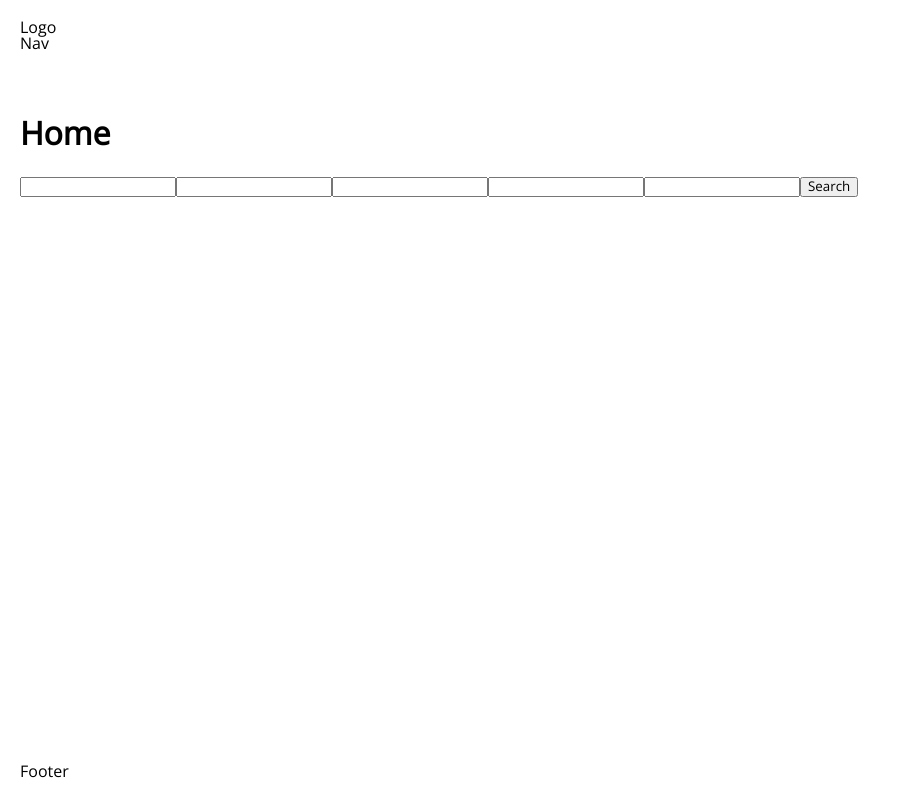
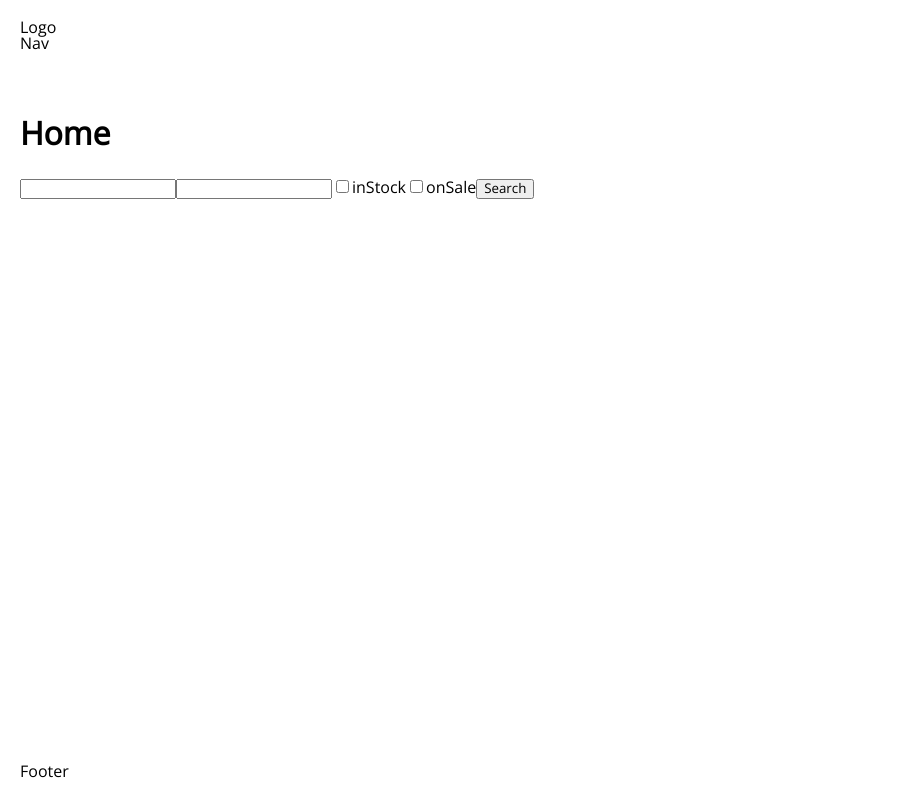
Before and after one commit to jardenna/filter, a React (Vite) app: page / in a window 1280 px wide. Shown: the whole page, without its empty margins (0-901 px from the left). Built offline with nearby package versions, Linux system fonts and the light colour scheme.

Commit message:
checkboxes

```diff
--- a/src/hooks/useSearchParamValue.ts
+++ b/src/hooks/useSearchParamValue.ts
@@ -1,21 +1,34 @@
+/* eslint-disable @typescript-eslint/no-unused-expressions */
 import { useSearchParams } from 'react-router';
 
-export const useSearchParamsValue = (fields: string[]) => {
+type FieldType = 'text' | 'checkbox';
+
+export type FieldConfig = {
+  key: string;
+  type: FieldType;
+};
+
+export const useSearchParamsValue = (fields: FieldConfig[]) => {
   const [searchParams, setSearchParams] = useSearchParams();
 
-  const values: Record<string, string> = {};
-  fields.forEach((key) => {
-    values[key] = searchParams.get(key) ?? '';
+  const values: Record<string, string | boolean> = {};
+  fields.forEach(({ key, type }) => {
+    values[key] =
+      type === 'checkbox'
+        ? searchParams.has(key)
+        : (searchParams.get(key) ?? '');
   });
 
-  const setValue = (key: string, newValue: string) => {
-    const newParams = new URLSearchParams(searchParams.toString());
-    if (newValue) {
-      newParams.set(key, newValue);
+  const setValue = (key: string, value: string | boolean) => {
+    const next = new URLSearchParams(searchParams.toString());
+
+    if (typeof value === 'boolean') {
+      value ? next.set(key, '1') : next.delete(key);
     } else {
-      newParams.delete(key);
+      value ? next.set(key, value) : next.delete(key);
     }
-    setSearchParams(newParams);
+
+    setSearchParams(next);
   };
 
   return { values, setValue };
--- a/src/pages/HomePage.tsx
+++ b/src/pages/HomePage.tsx
@@ -1,4 +1,6 @@
-import useSearchParamsValue from '../hooks/useSearchParamValue';
+import useSearchParamsValue, {
+  FieldConfig,
+} from '../hooks/useSearchParamValue';
 
 // export const checkboxItems = [
 //   { id: 'apple', label: 'Apple' },
@@ -8,7 +10,12 @@ import useSearchParamsValue from '../hooks/useSearchParamValue';
 // export const defaultChecked = ['apple'];
 
 const HomePage = () => {
-  const fields = ['query', 'category', 'status', 'brand', 'color'];
+  const fields: FieldConfig[] = [
+    { key: 'query', type: 'text' },
+    { key: 'category', type: 'text' },
+    { key: 'inStock', type: 'checkbox' },
+    { key: 'onSale', type: 'checkbox' },
+  ];
   const { values, setValue } = useSearchParamsValue(fields);
 
   return (
@@ -22,16 +29,29 @@ const HomePage = () => {
           console.log(values);
         }}
       >
-        {fields.map((key) => (
+        {fields.map(({ key, type }) =>
+          type === 'checkbox' ? (
+            <label key={key}>
+              <input
+                type="checkbox"
+                checked={values[key] as boolean}
+                onChange={(e) => {
+                  setValue(key, e.target.checked);
+                }}
+              />
+              {key}
+            </label>
+          ) : (
             <input
               key={key}
-            name={key}
-            value={values[key]}
+              value={values[key] as string}
               onChange={(e) => {
                 setValue(key, e.target.value);
               }}
             />
-        ))}
+          ),
+        )}
+
         <button type="submit">Search</button>
       </form>
       {/* <CheckboxList
```
Lines whose indentation alone changed are shown as unchanged.
